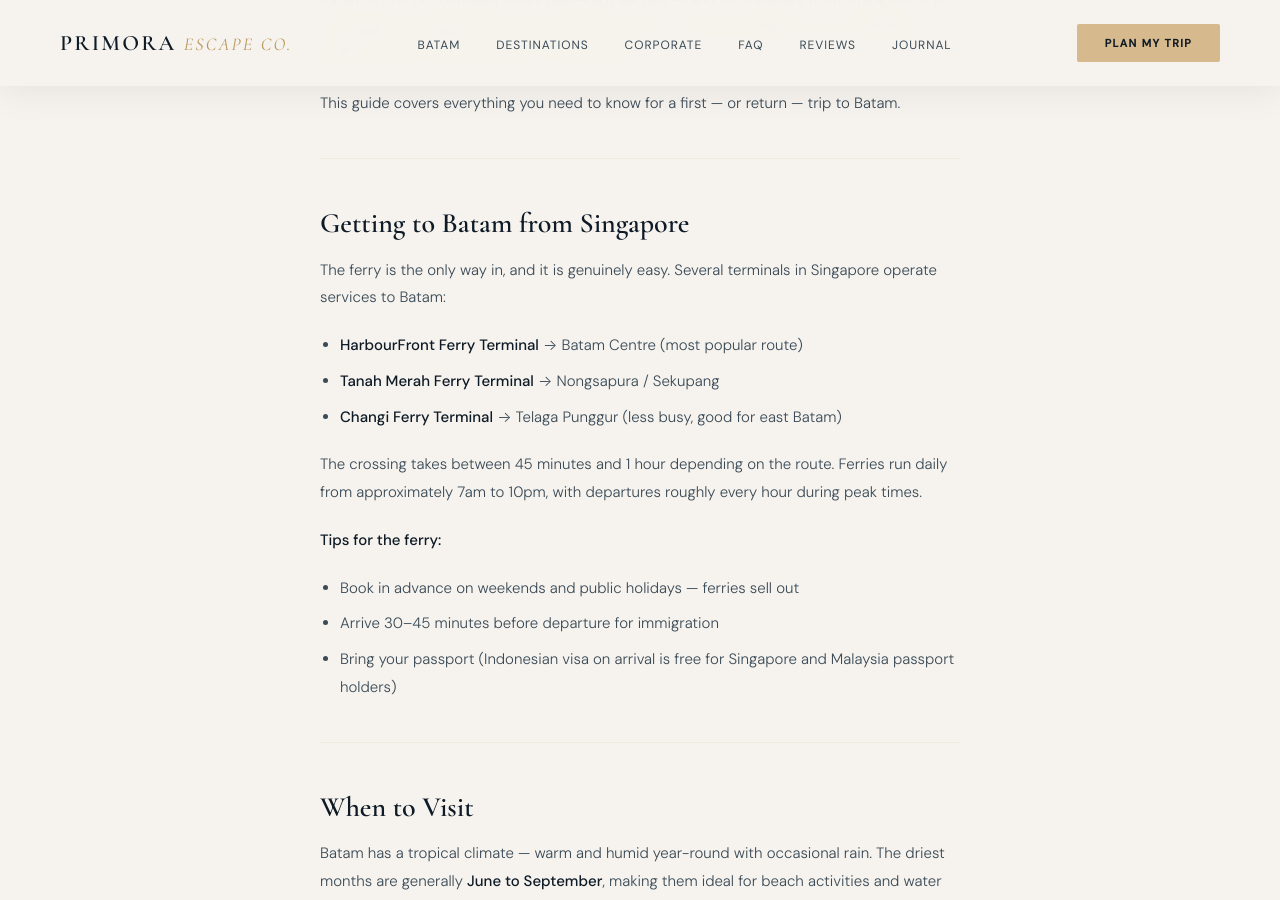
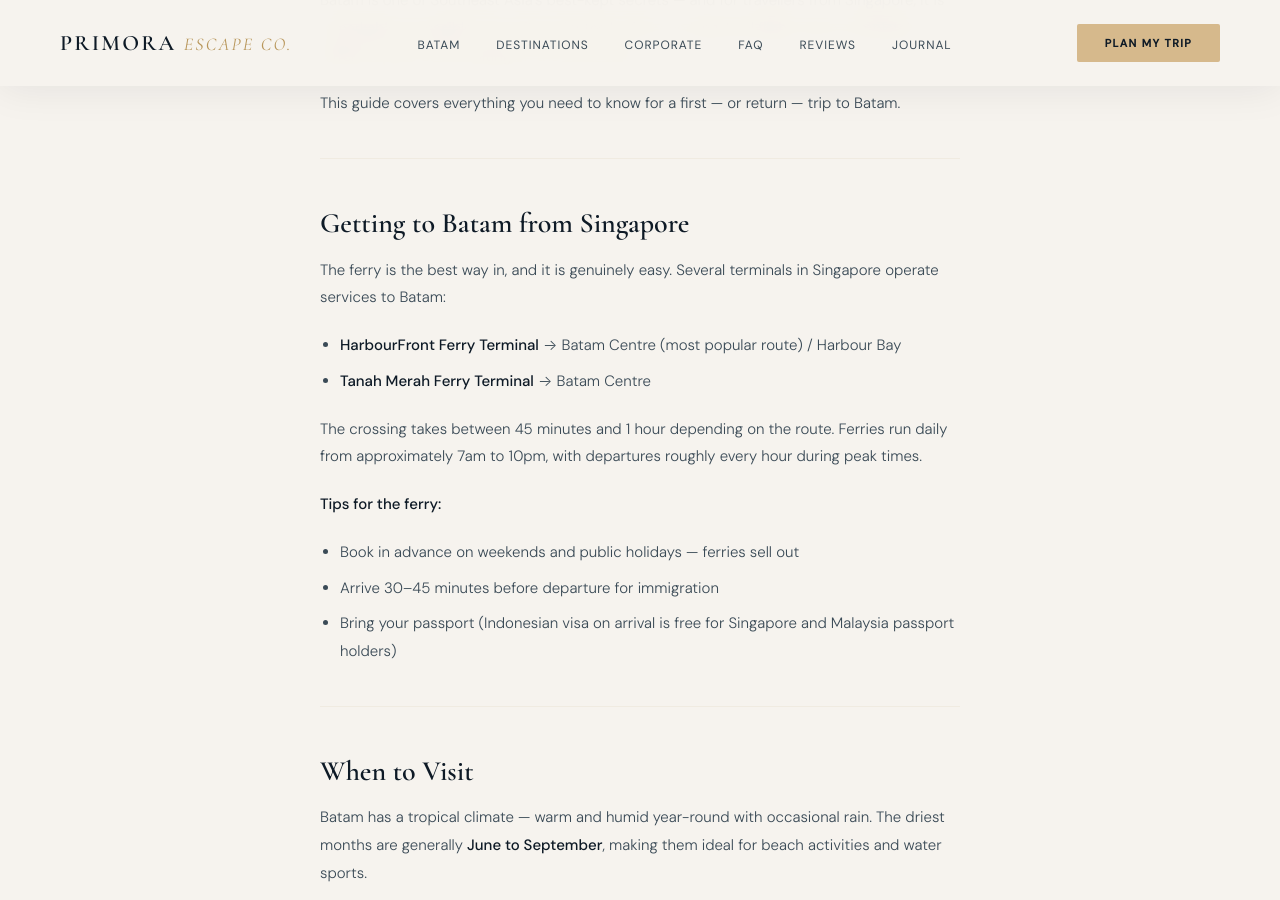
Before and after one commit to yourcancerboy/primora, a Jekyll site: the page built from _posts/2026-03-04-batam-from-singapore-travel-guide.md, in a window 1280 px wide and 900 px high, scrolled down 717 px. Built offline with Jekyll 4.4.1, drawn with Linux system fonts in a browser that asks for light colours; some of the changed text lies outside the part shown.

Commit message:
Update 2026-03-04-batam-from-singapore-travel-guide.md

```diff
--- a/_posts/2026-03-04-batam-from-singapore-travel-guide.md
+++ b/_posts/2026-03-04-batam-from-singapore-travel-guide.md
@@ -16,11 +16,10 @@ This guide covers everything you need to know for a first — or return — trip
 
 ## Getting to Batam from Singapore
 
-The ferry is the only way in, and it is genuinely easy. Several terminals in Singapore operate services to Batam:
+The ferry is the best way in, and it is genuinely easy. Several terminals in Singapore operate services to Batam:
 
-- **HarbourFront Ferry Terminal** → Batam Centre (most popular route)
-- **Tanah Merah Ferry Terminal** → Nongsapura / Sekupang
-- **Changi Ferry Terminal** → Telaga Punggur (less busy, good for east Batam)
+- **HarbourFront Ferry Terminal** → Batam Centre (most popular route) / Harbour Bay
+- **Tanah Merah Ferry Terminal** → Batam Centre
 
 The crossing takes between 45 minutes and 1 hour depending on the route. Ferries run daily from approximately 7am to 10pm, with departures roughly every hour during peak times.
 
@@ -54,10 +53,10 @@ Batam is quietly regarded as one of the region's best golf destinations. Several
 ### Seafood Dining
 Eating well is one of the highlights of any Batam trip. The island has an abundance of seafood restaurants — most operating in the open-air style with tanks of live fish, crab, prawns and lobster to choose from.
 
-**Recommended areas for seafood:** Ocarina Waterfront, Batam Centre waterfront, and the seafood strip along Jalan Sekupang.
+**Recommended areas for seafood:** Piayu Waterfront, Batam Centre waterfront, and the seafood strip along the Barelang Bridge.
 
 ### Shopping & Malls
-Batam Centre and the surrounding area has several large malls — **Mega Mall Batam Centre** and **BCS Mall** being the most visited. Prices on electronics, clothing, and local goods are noticeably lower than Singapore.
+Batam Centre and the surrounding area has several large malls — **Grand Batam Mall** and **Mega Mall Batam Centre** being the most visited. Prices on electronics, clothing, and local goods are noticeably lower than Singapore.
 
 ---
 
```
